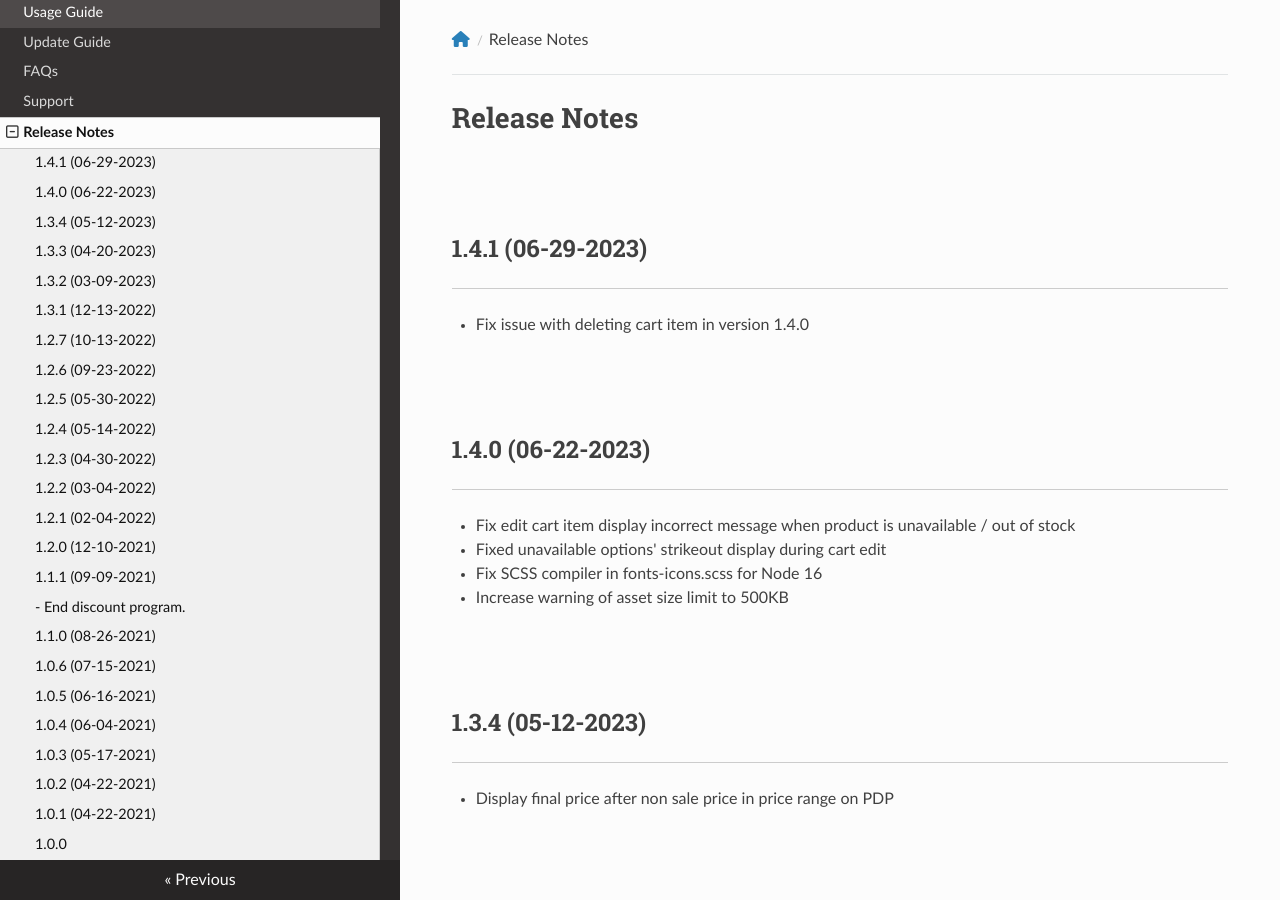
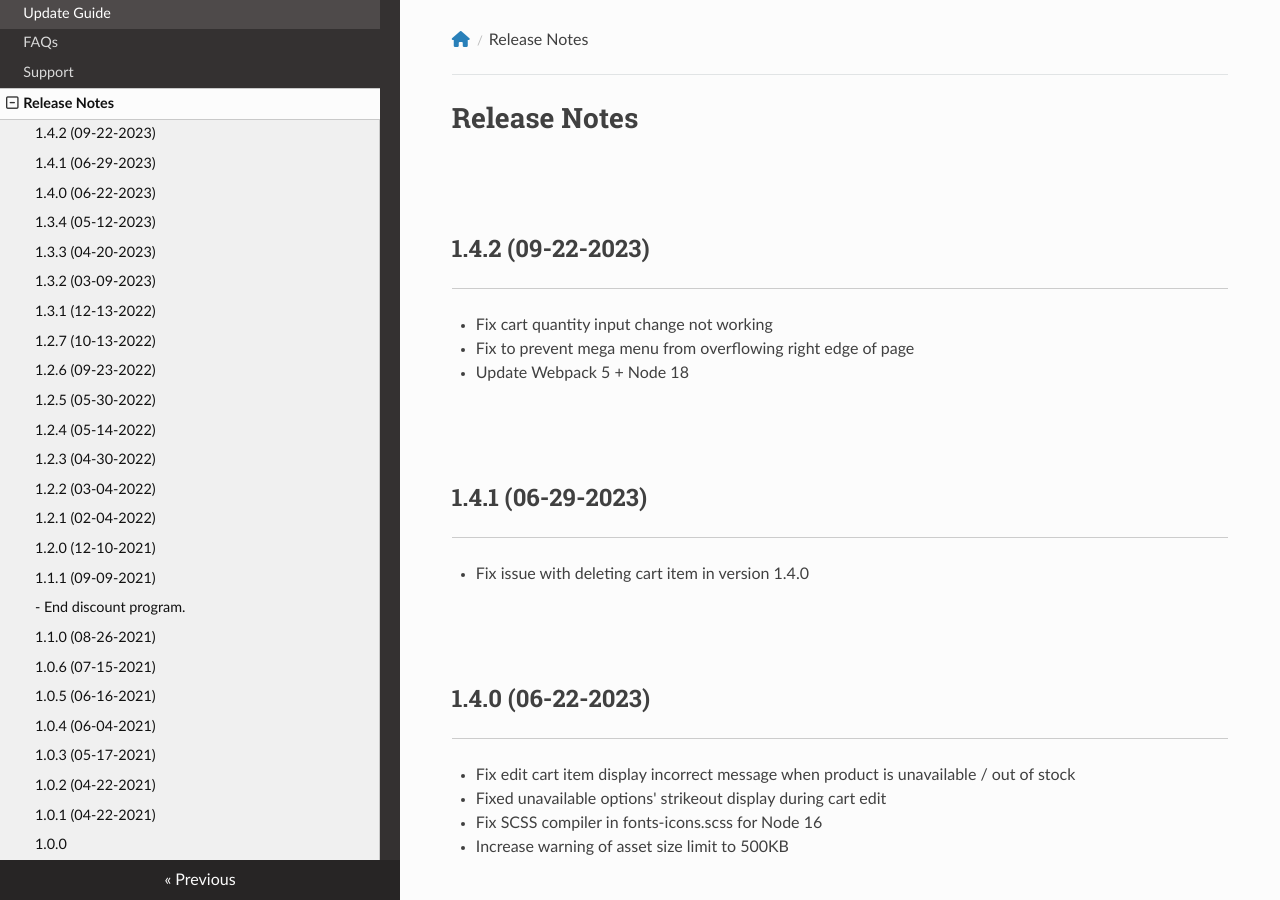
Before and after one commit to tvlgiao/bc-beautify-docs, an MkDocs documentation site: the page built from docs/changelog.md, in a window 1280 px wide and 900 px high. Built offline with MkDocs 1.6.1, drawn with Linux system fonts in a browser that asks for light colours; nearby versions of some CDN libraries.

Commit message:
Release 1.4.2

```diff
--- a/docs/changelog.md
+++ b/docs/changelog.md
@@ -1,4 +1,10 @@
 # Release Notes
+
+
+## 1.4.2 (09-22-2023)
+- Fix cart quantity input change not working
+- Fix to prevent mega menu from overflowing right edge of page
+- Update Webpack 5 + Node 18
 
 ## 1.4.1 (06-29-2023)
 - Fix issue with deleting cart item in version 1.4.0
```
